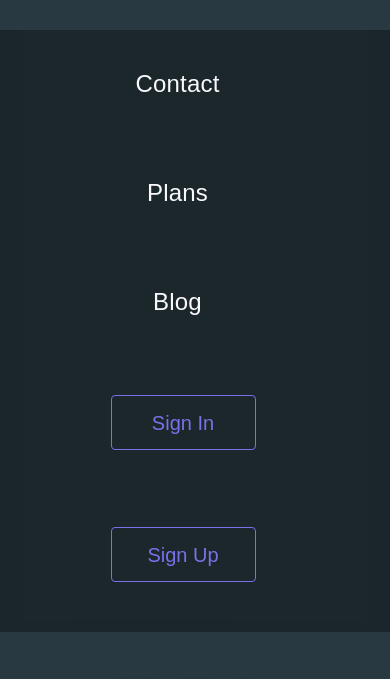
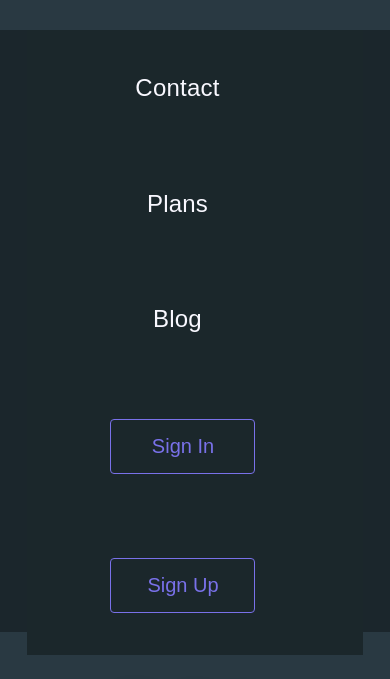
Before and after one commit to AndreyKlimenchenko/HT-13-of-january, a plain HTML site: page index.html in a window 390 px wide. Both pictures are taken after a click on the element 195 px from the left and 125 px from the top of the page. Shown: the part 160-839 px from the top of the page. Drawn offline with Linux system fonts and the light colour scheme.

Commit message:
fix: fix adaptive

```diff
--- a/style/style.css
+++ b/style/style.css
@@ -640,6 +640,7 @@ body {
 
     .discover-title {
         padding-top: 45px;
+        margin-left: 30px;
     }
 
     .discover-social-img {
@@ -660,20 +661,15 @@ body {
     }
 
     .section {
-        width: 80%;
+        width: 75%;
     }
-}
 
-@media (max-width: 450px) {
     .footer-btns {
         width: 260px;
     }
 
-    .section {
-        width: 75%;
-    }
-
-    .discover-title {
-        margin-left: 30px;
+    .burger-menu {
+        width: 86%;
+        height: 74%;
     }
 }
```
